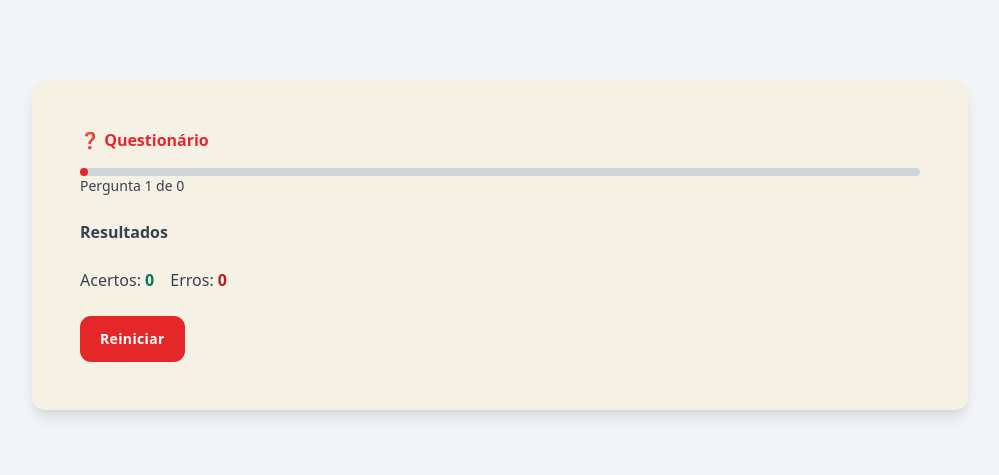
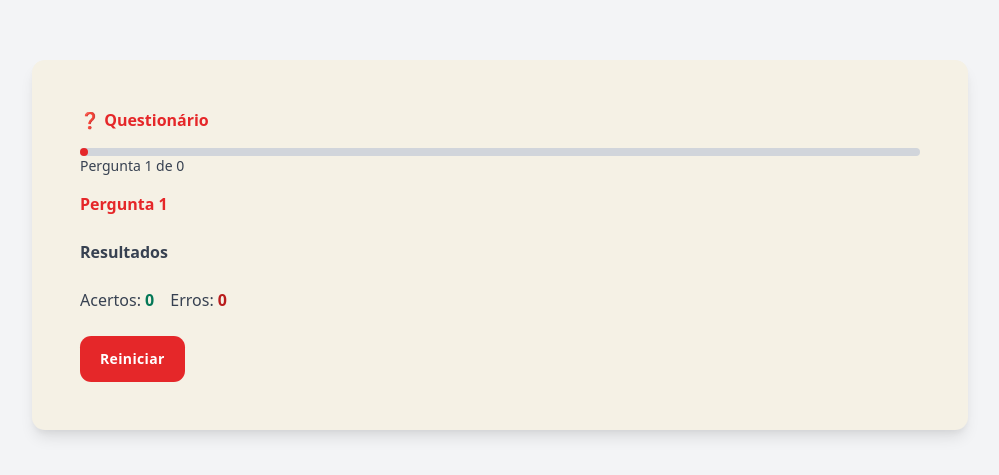
Before and after one commit to toledomauricio/vue-quiz, a website: page public/index.html in a window 1280 px wide. Shown: the part 155-630 px from the top of the page, without its empty margins (140-1139 px from the left). Drawn offline with nearby package versions, Linux system fonts and the light colour scheme.

Commit message:
Show current question

```diff
--- a/public/index.html
+++ b/public/index.html
@@ -20,6 +20,7 @@
           </div>
           <div v-if="quizCompleted == false">
             <p class="text-sm text-gray-700">Pergunta {{idx+1}} de {{questionsLength}}</p>
+            <p class="font-bold text-1x2 mt-4 text-red">Pergunta {{idx+1}}</p>
           </div>
           <div v-if="idx < questionsLength" class="mt-2">
             <p class="text-2x1 font-bold py-2">{{questions[idx]['question']}}</p>
```
